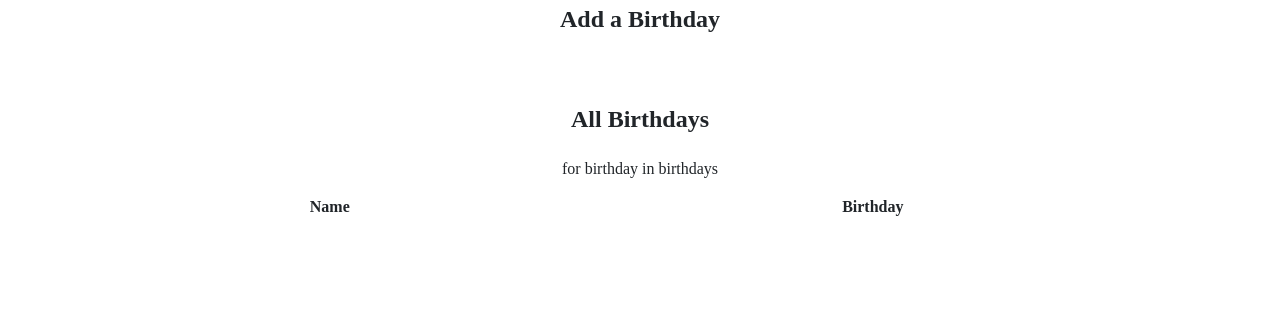
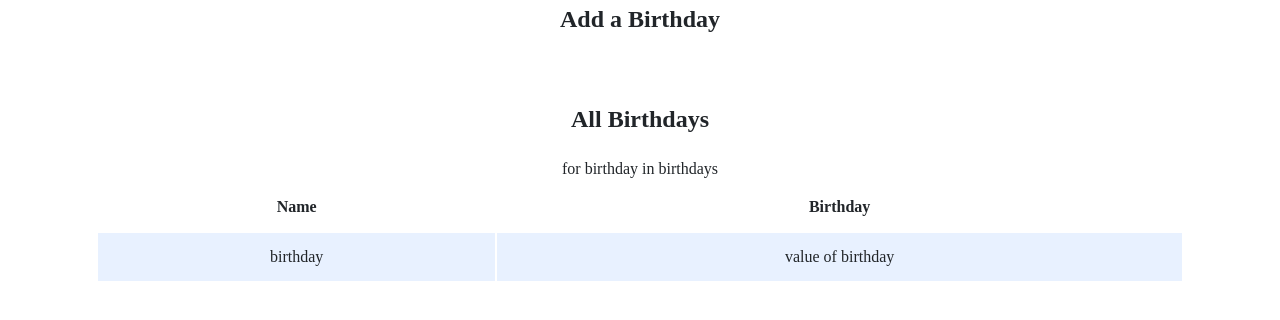
Before and after one commit to shu1513/cs50_homework, a Python web app: template birthdays/templates/index.html in a window 1280 px wide. Shown: the part 259-579 px from the top of the page. Run offline with Jinja, Linux system fonts and the light colour scheme; the template is opened without the code that fills it, so the values that code supplies are empty.

Commit message:
Sun, Oct 22, 2023, 11:08 AM -03:00

```diff
--- a/birthdays/templates/index.html
+++ b/birthdays/templates/index.html
@@ -30,7 +30,8 @@
                     <tbody>
                         <!-- TODO: Loop through the database entries to display them in this table -->
                         for birthday in birthdays
-
+                        <td> birthday </td>
+                        <td> value of birthday </td>
                     </tbody>
                 </table>
             </div>
```
